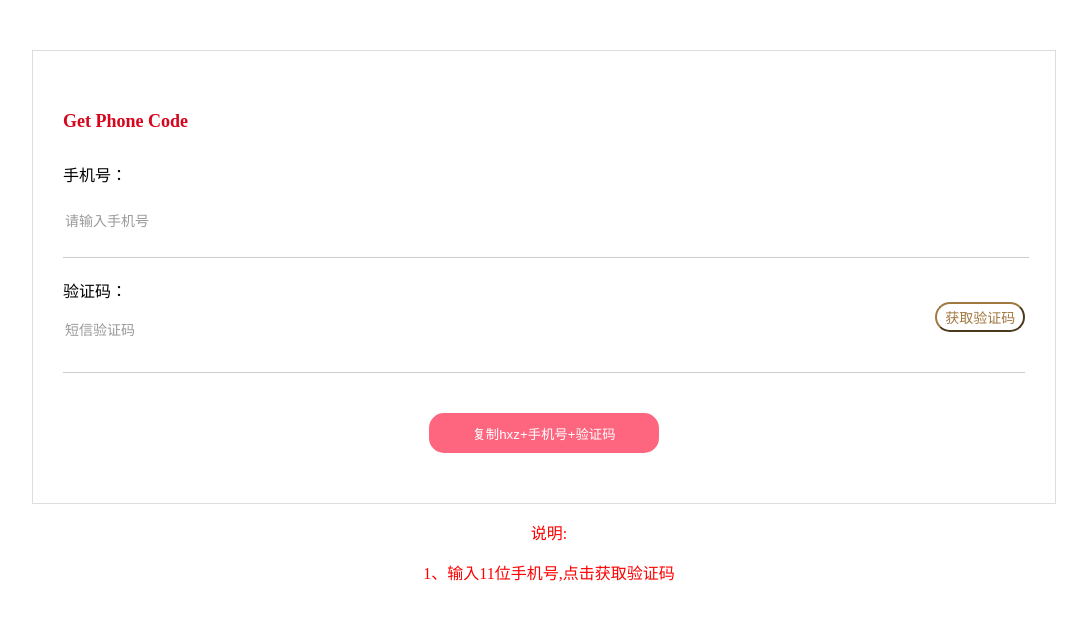
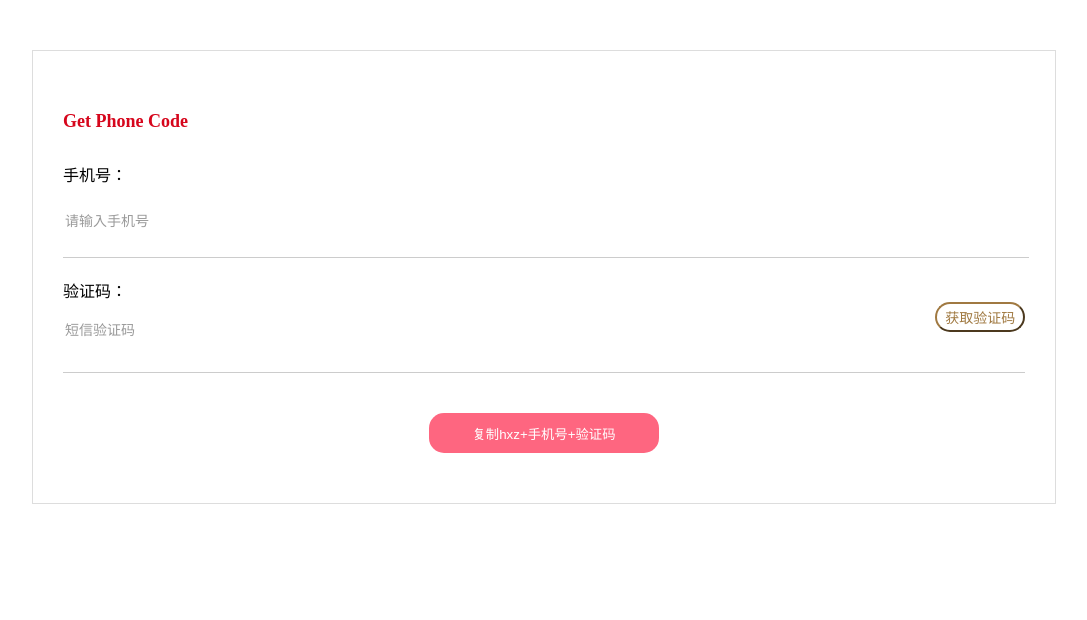
Before and after one commit to lsnef/2, a plain HTML site: page 2.html in a window 1280 px wide. Shown: the whole page, without its empty margins (96-1183 px from the left). Drawn offline with nearby package versions, Linux system fonts and the light colour scheme.

Commit message:
Update 2.html

```diff
--- a/2.html
+++ b/2.html
@@ -27,8 +27,8 @@
             <button onclick="binding()">复制hxz+手机号+验证码</button>
         </div>
     </div>
-    <p>说明:</p>
-    <p>1、输入11位手机号,点击获取验证码</p>
+    <p></p>
+    <p></p>
     <style>
         p {
             color: red;
```
